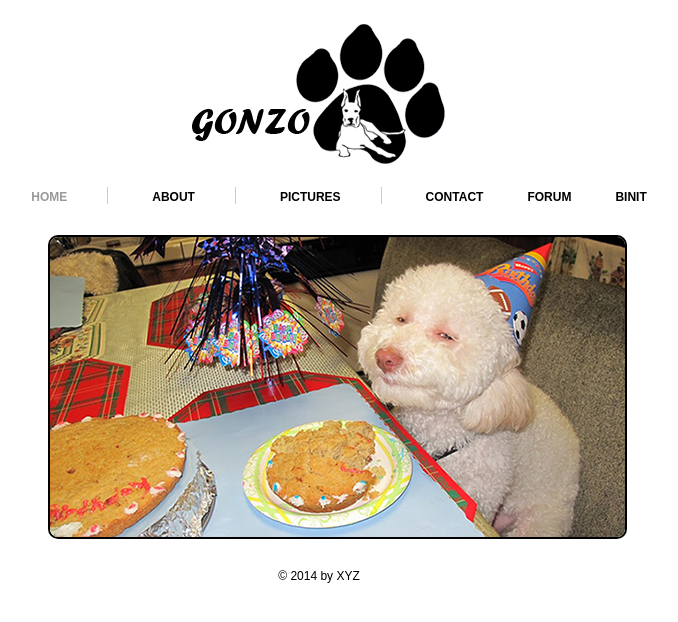
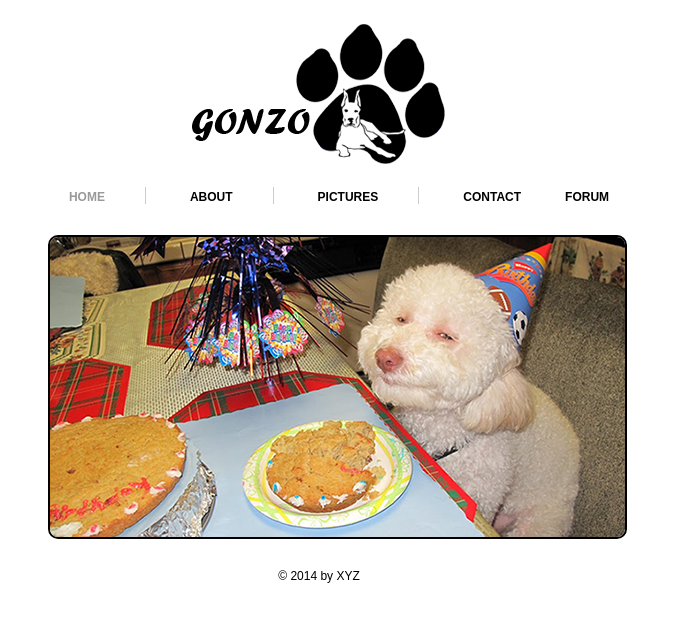
Before and after one commit to AbhishekKumarGupta/tutorials, a plain HTML site: page index.html in a window 1280 px wide. Shown: the whole page, without its empty margins (321-999 px from the left). Drawn offline with Linux system fonts and the light colour scheme.

Commit message:
Undoing Parikshit's Mistake

```diff
--- a/index.html
+++ b/index.html
@@ -31,7 +31,6 @@
 			<li><a href="picture.html">PICTURES</a></li>
 			<li class="bdr"><a class="pdg" href="contact.html">CONTACT</a></li>
 			<li class="bdr"><a class="pdg" href="contact.html">FORUM</a></li>
-			<li class="bdr"><a class="pdg" href="contact.html">Binit</a></li>
 		</ul>
 	</div>
 <!--==============================Navigatin Ends=============================-->
```
